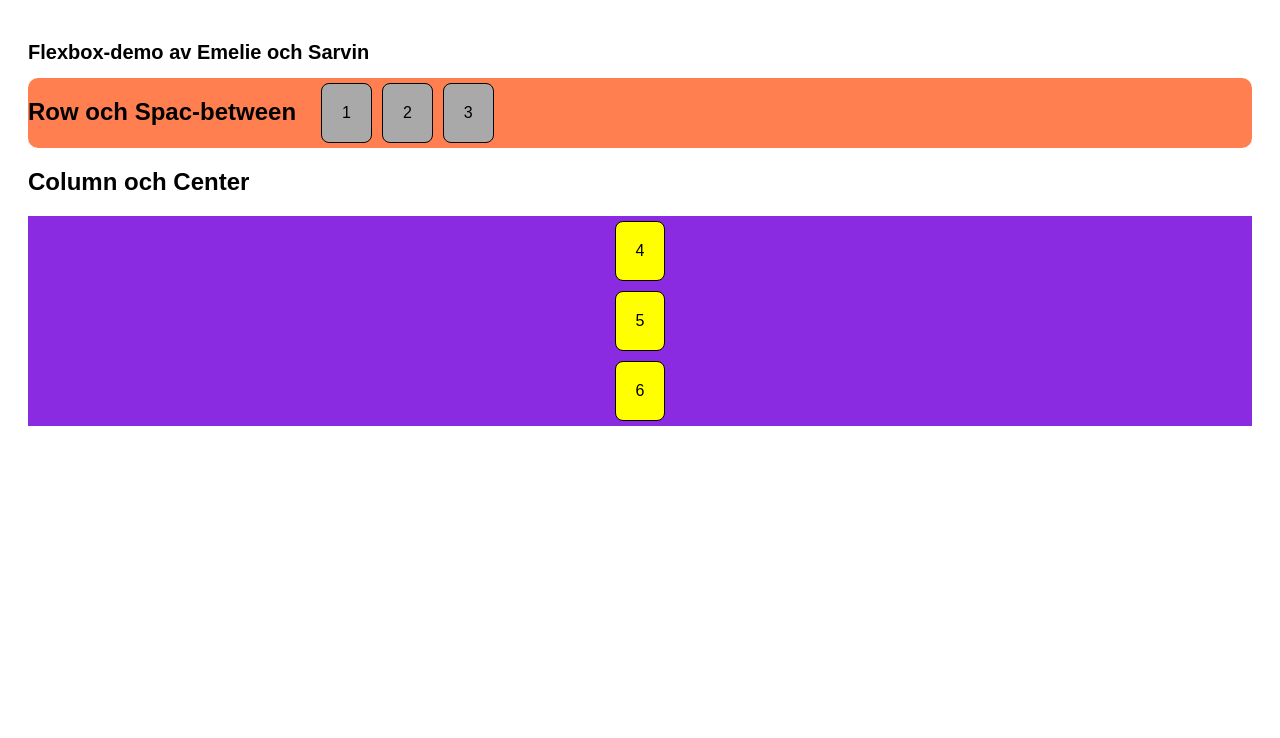
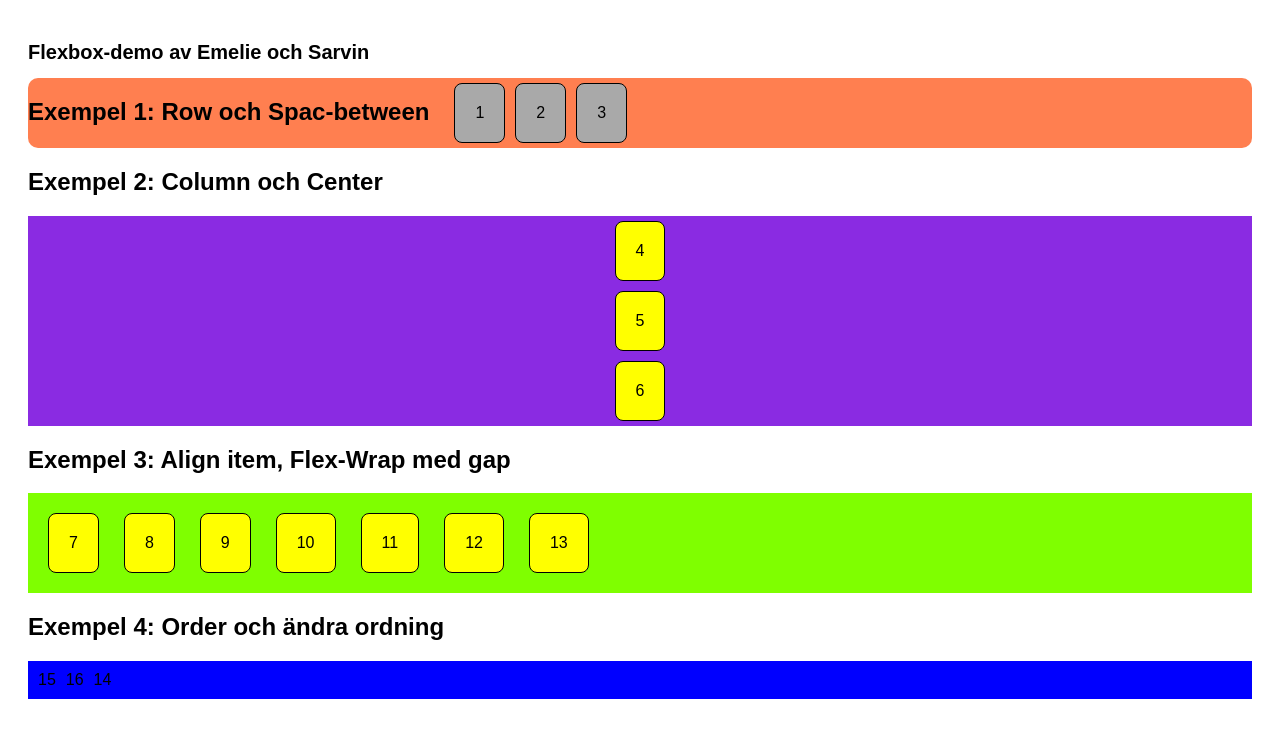
Before and after one commit to SarvinInCode/flexbox-demo, a plain HTML site: page index.html in a window 1280 px wide. Drawn offline with Linux system fonts and the light colour scheme.

Commit message:
Andra version av Flexbox

```diff
--- a/index.html
+++ b/index.html
@@ -9,7 +9,7 @@
 <body>
     <h1>Flexbox-demo av Emelie och Sarvin</h1>
     <section class="box-container-1">
-        <h2>Row och Spac-between</h2>
+        <h2>Exempel 1: Row och Spac-between</h2>
         <div class="row-space">
             <div class="item1">1</div>
             <div class="item1">2</div>
@@ -17,12 +17,32 @@
         </div>
     </section>
     <section class="box-container-2">
-        <h2>Column och Center</h2>
+        <h2>Exempel 2: Column och Center</h2>
         <div class="column-center">
             <div class="item2">4</div>
             <div class="item2">5</div>
             <div class="item2">6</div>
         </div>
     </section>
+    <section class="box-container-3">
+        <h2>Exempel 3: Align item, Flex-Wrap med gap</h2>
+        <div class="align-item">
+            <div class="item3">7</div>
+            <div class="item3">8</div>
+            <div class="item3">9</div>
+            <div class="item3">10</div>
+            <div class="item3">11</div>
+            <div class="item3">12</div>
+            <div class="item3">13</div>
+        </div>
+    </section>
+    <section class="box-container-4">
+        <h2>Exempel 4: Order och ändra ordning </h2>
+        <div class="order-box">
+            <div class="item4">14</div>
+            <div class="item5">15</div>
+            <div class="item6">16</div>
+        </div>
+    </section>
 </body>
 </html>
--- a/style.css
+++ b/style.css
@@ -39,3 +39,34 @@ h1 {
     border: 1px solid black;
     border-radius: 8px;
 }
+.align-item {
+    align-items: flex-end;
+    background-color: chartreuse;
+    display: flex;
+    flex-wrap: wrap;
+    gap: 15px;
+    margin-bottom: 8px;
+    padding: 15px;
+}
+.item3 {
+    background-color: yellow;
+    padding: 20px;
+    margin: 5px;
+    border: 1px solid black;
+    border-radius: 8px;
+}
+.order-box {
+    display: flex;
+    gap: 10px;
+    background-color: blue;
+    padding: 10px;
+}
+.item4{
+    order: 3;
+}
+.item5 {
+    order: 1;
+}
+.item6 {
+    order: 2;
+}
```
